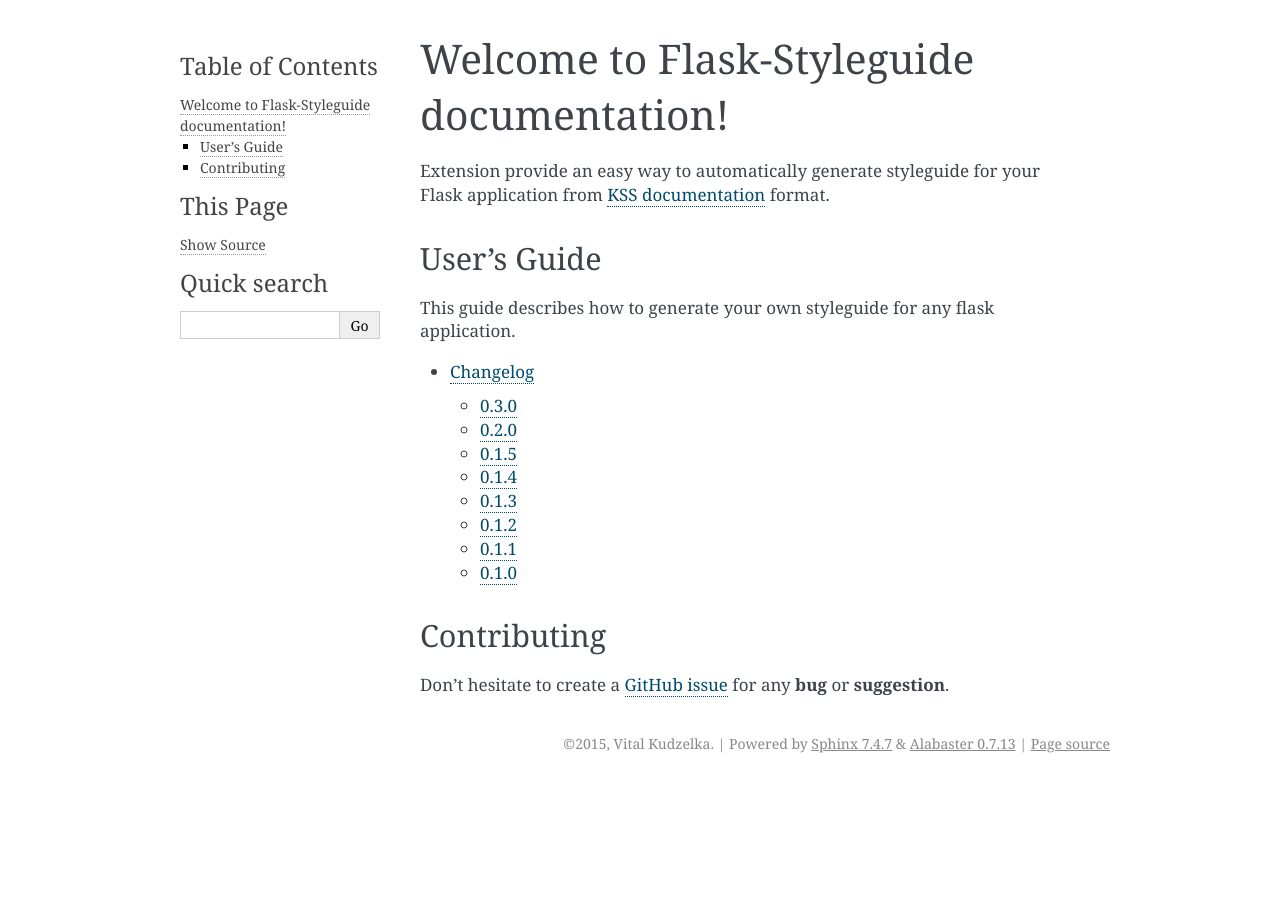
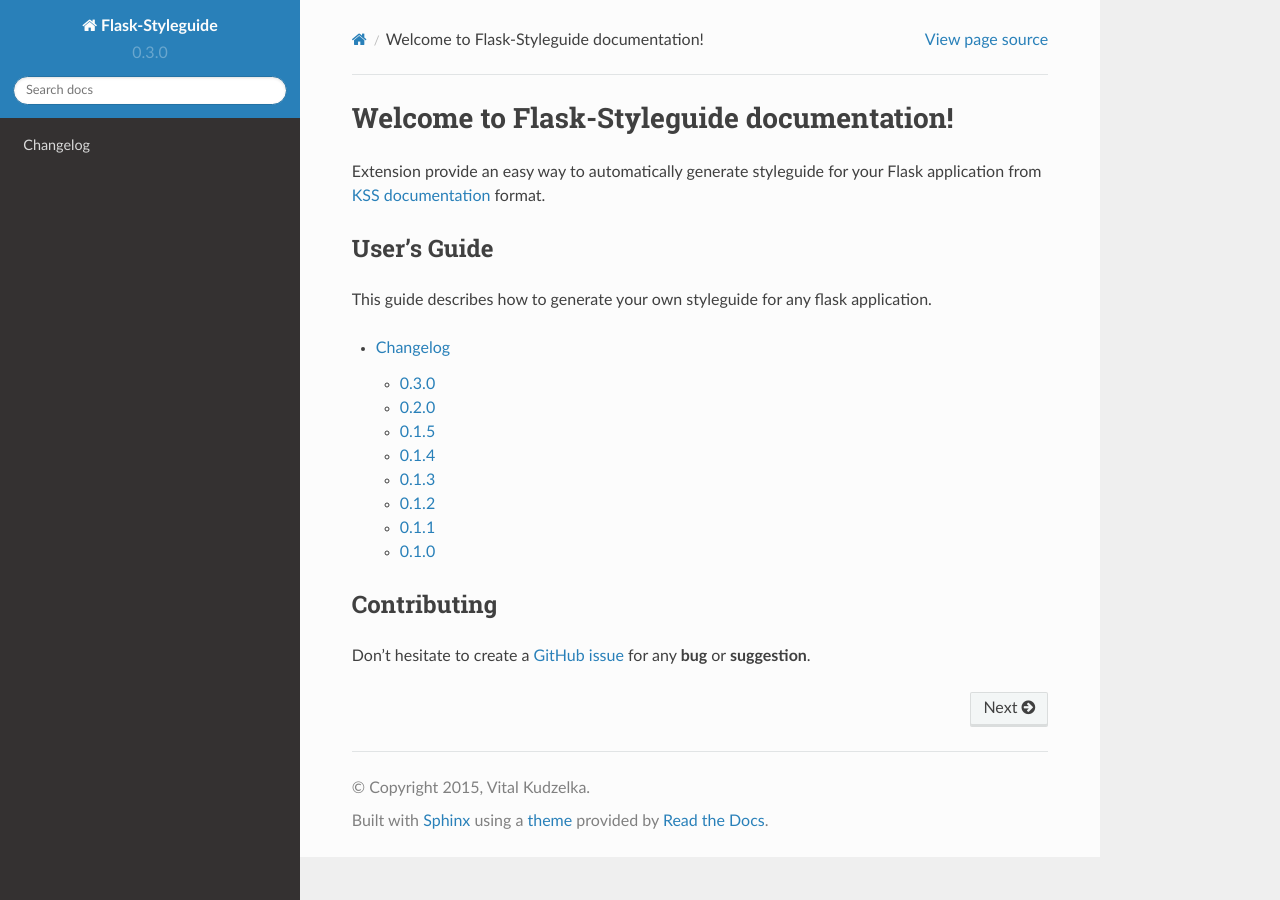
Before and after one commit to vitalk/flask-styleguide, a Sphinx documentation site: the page built from docs/index.rst, in a window 1280 px wide. Built offline with Sphinx 7.4.7 and the Read the Docs theme 2.0.0, drawn with Linux system fonts in a browser that asks for light colours.

Commit message:
Use custom documentation theme

```diff
--- a/docs/conf.py
+++ b/docs/conf.py
@@ -106,9 +106,15 @@ todo_include_todos = False
 
 # -- Options for HTML output ----------------------------------------------
 
-# The theme to use for HTML and HTML Help pages.  See the documentation for
-# a list of builtin themes.
-html_theme = 'alabaster'
+# Only import and set the theme if we're building docs locally
+on_rtd = os.environ.get('READTHEDOCS', None) == 'True'
+
+if not on_rtd:
+    import sphinx_rtd_theme
+    html_theme = 'sphinx_rtd_theme'
+    html_theme_path = [sphinx_rtd_theme.get_html_theme_path()]
+else:
+    html_theme = 'default'
 
 # Theme options are theme-specific and customize the look and feel of a theme
 # further.  For a list of options available for each theme, see the
```
Also changed, not shown: 1 other file.
